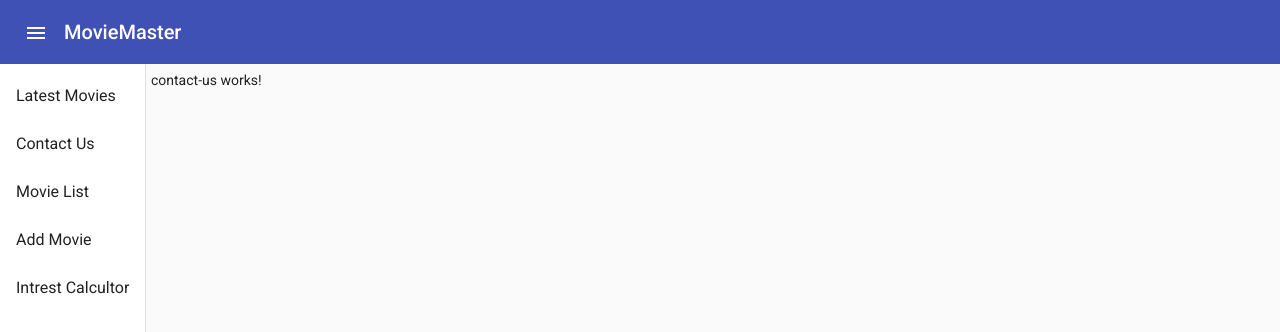
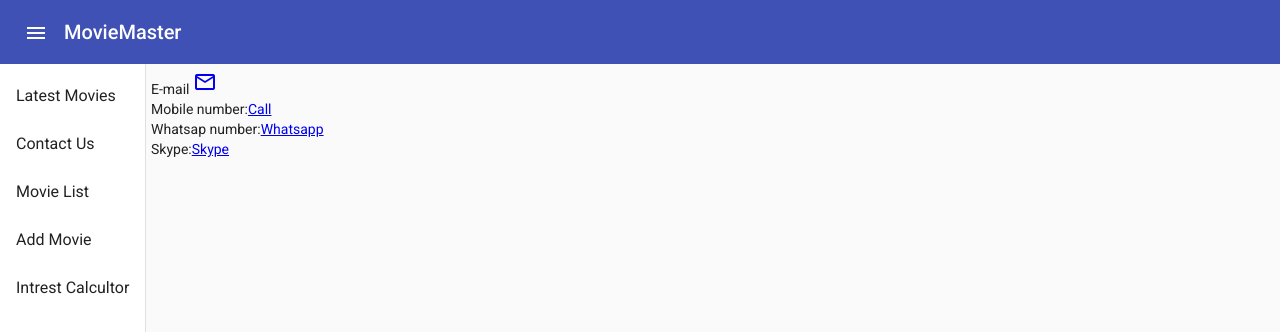
Before and after one commit to kantujjwal/MovieMaster, an Angular app: page /contactus in a window 1280 px wide. Shown: the top 332 px of the page. Built offline with nearby package versions, Linux system fonts and the light colour scheme.

Commit message:
contact us page

```diff
--- a/src/app/Components/contact-us/contact-us.component.html
+++ b/src/app/Components/contact-us/contact-us.component.html
@@ -1 +1,15 @@
-<p>contact-us works!</p>
+<div>
+    E-mail
+    <a href="mailto: ujjwal2154@gmail.com">
+        <mat-icon>mail_outline</mat-icon>
+    </a>
+</div>
+<div>
+    <label>Mobile number:</label><a href="tel:+919635004814">Call</a>
+</div>
+<div>
+    <label>Whatsap number:</label><a href="https://wa.me/919635004814?text=Hi">Whatsapp</a>
+</div>
+<div>
+    <label>Skype:</label><a href="skype:+919635004814">Skype</a>
+</div>
--- a/src/app/Components/movie-detail/movie-detail.component.ts
+++ b/src/app/Components/movie-detail/movie-detail.component.ts
@@ -33,7 +33,7 @@ export class MovieDetailComponent implements OnInit {
               this.imgIdx = 0;
             }
             this.currentImg = this.movie?.posterurl[this.imgIdx]?this.movie?.posterurl[this.imgIdx]:'';
-          },2000);
+          },5000);
         }
       });
     });
```
